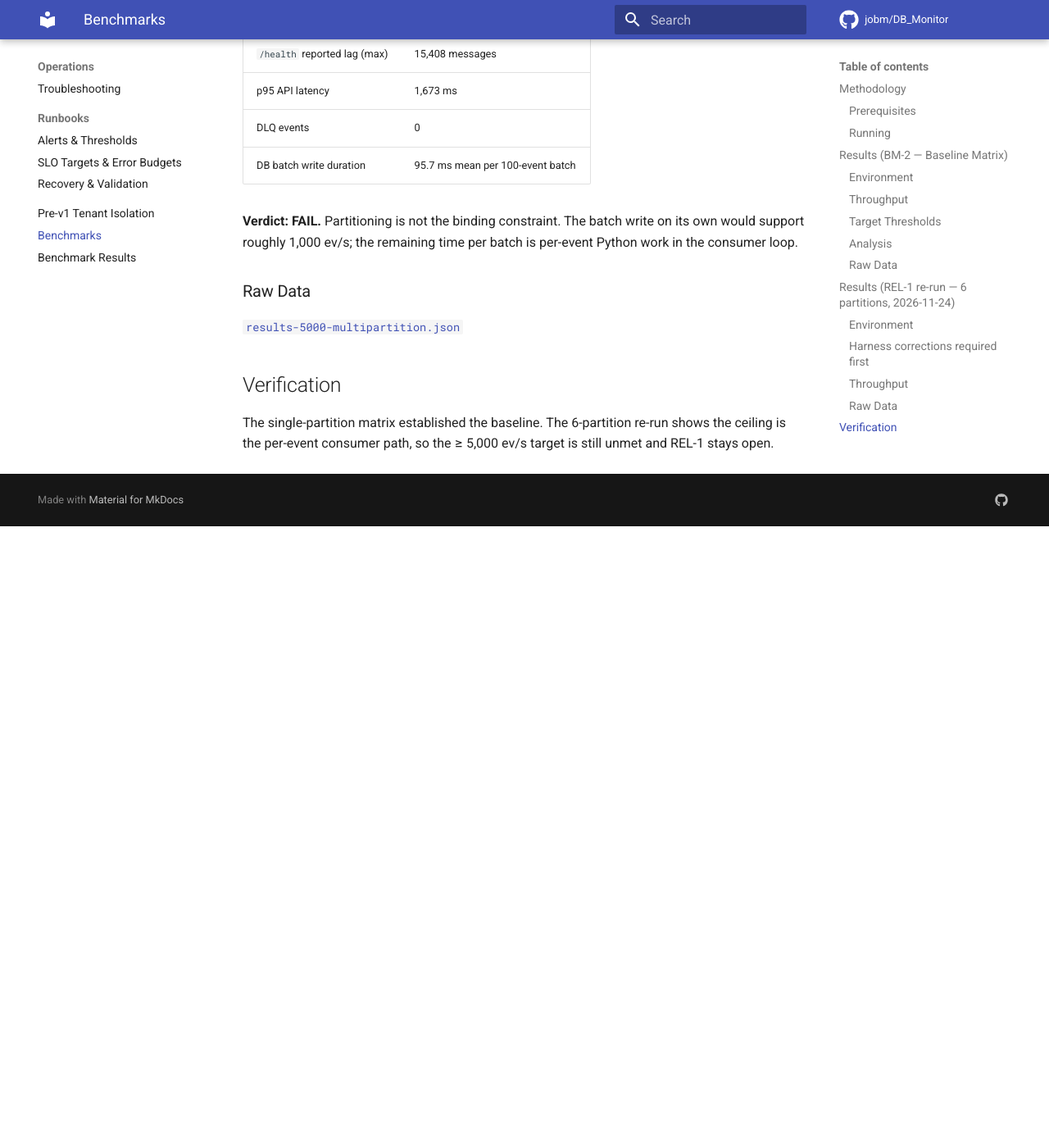
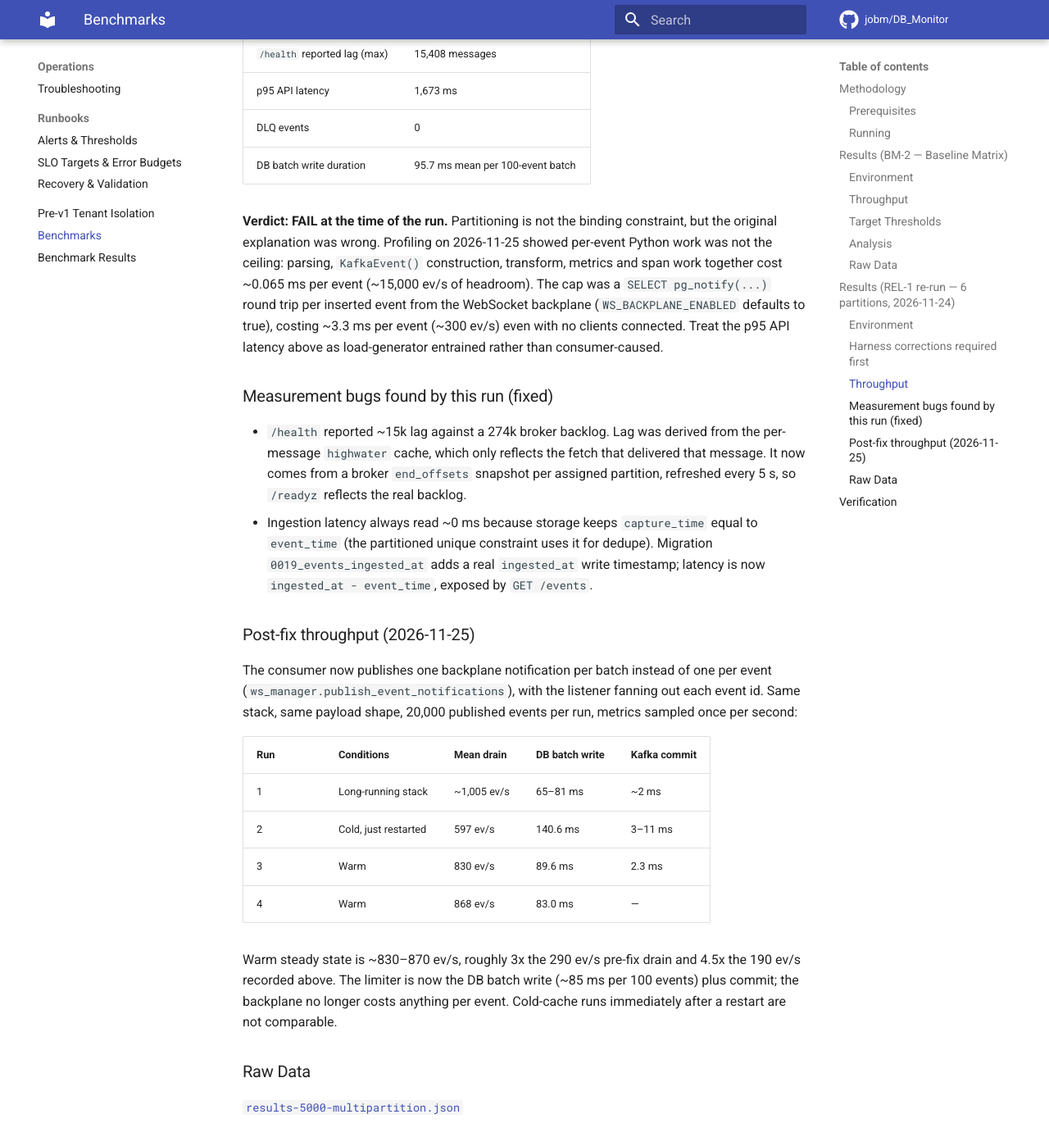
Before and after one commit to jobm/DB_Monitor, an MkDocs documentation site: the page built from docs/benchmarks/ingestion-throughput.md, in a window 1280 px wide and 1400 px high, scrolled down 3405 px. Shown: the whole window at 82% size. Built offline with MkDocs 1.6.1 and Material for MkDocs 9.7.7, drawn with Linux system fonts in a browser that asks for light colours; comment, search, counter and statistics services are not loaded; before the commit the page ends 4047 px from its top, so only the background shows below that.

Commit message:
docs(benchmarks): correct the 190 ev/s root cause and record the notify fix
The six-partition record blamed per-event Python work for the cap, but
profiling measured ~0.065 ms per event and a per-event pg_notify round trip
(~3.3 ms) as the ceiling. Describe the real cause, record the 20k-event
reruns at ~830-870 ev/s warm, and update REL-1's next step.

```diff
--- a/docs/benchmarks/ingestion-throughput.md
+++ b/docs/benchmarks/ingestion-throughput.md
@@ -127,9 +127,46 @@ sampling requests in a worker thread, and publishes uncompressed.
 | DLQ events | 0 |
 | DB batch write duration | 95.7 ms mean per 100-event batch |
 
-**Verdict: FAIL.** Partitioning is not the binding constraint. The batch write
-on its own would support roughly 1,000 ev/s; the remaining time per batch is
-per-event Python work in the consumer loop.
+**Verdict: FAIL at the time of the run.** Partitioning is not the binding
+constraint, but the original explanation was wrong. Profiling on 2026-11-25
+showed per-event Python work was not the ceiling: parsing, `KafkaEvent()`
+construction, transform, metrics and span work together cost ~0.065 ms per
+event (~15,000 ev/s of headroom). The cap was a `SELECT pg_notify(...)` round
+trip per inserted event from the WebSocket backplane (`WS_BACKPLANE_ENABLED`
+defaults to true), costing ~3.3 ms per event (~300 ev/s) even with no clients
+connected. Treat the p95 API latency above as load-generator entrained rather
+than consumer-caused.
+
+### Measurement bugs found by this run (fixed)
+
+- `/health` reported ~15k lag against a 274k broker backlog. Lag was derived
+  from the per-message `highwater` cache, which only reflects the fetch that
+  delivered that message. It now comes from a broker `end_offsets` snapshot per
+  assigned partition, refreshed every 5 s, so `/readyz` reflects the real
+  backlog.
+- Ingestion latency always read ~0 ms because storage keeps `capture_time`
+  equal to `event_time` (the partitioned unique constraint uses it for dedupe).
+  Migration `0019_events_ingested_at` adds a real `ingested_at` write timestamp;
+  latency is now `ingested_at - event_time`, exposed by `GET /events`.
+
+### Post-fix throughput (2026-11-25)
+
+The consumer now publishes one backplane notification per batch instead of one
+per event (`ws_manager.publish_event_notifications`), with the listener fanning
+out each event id. Same stack, same payload shape, 20,000 published events per
+run, metrics sampled once per second:
+
+| Run | Conditions | Mean drain | DB batch write | Kafka commit |
+|---|---|---|---|---|
+| 1 | Long-running stack | ~1,005 ev/s | 65–81 ms | ~2 ms |
+| 2 | Cold, just restarted | 597 ev/s | 140.6 ms | 3–11 ms |
+| 3 | Warm | 830 ev/s | 89.6 ms | 2.3 ms |
+| 4 | Warm | 868 ev/s | 83.0 ms | — |
+
+Warm steady state is ~830–870 ev/s, roughly 3x the 290 ev/s pre-fix drain and
+4.5x the 190 ev/s recorded above. The limiter is now the DB batch write
+(~85 ms per 100 events) plus commit; the backplane no longer costs anything
+per event. Cold-cache runs immediately after a restart are not comparable.
 
 ### Raw Data
 
```
Also changed, not shown: docs/BACKLOG.md (+17 -7 lines).
